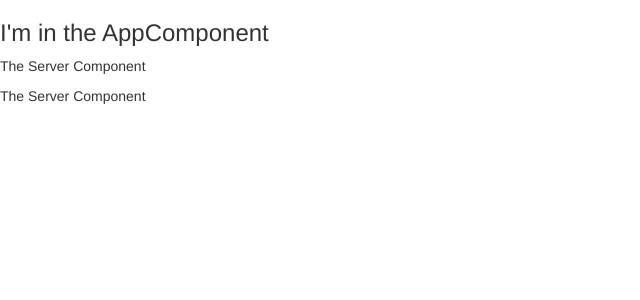
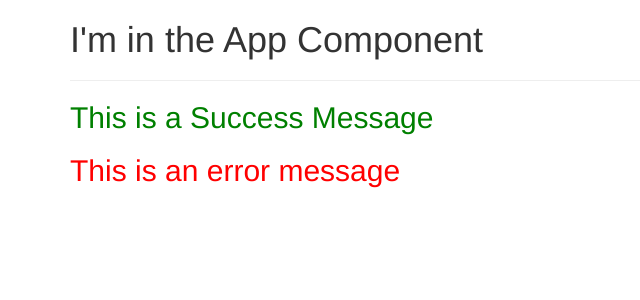
Before and after one commit to asadnawaz126/my-first-app, an Angular app: page / in a window 1280 px wide. Shown: the top 300 px of the page, without its empty margins (0-640 px from the left). Built offline with nearby package versions, Linux system fonts and the light colour scheme.

Commit message:
linked the new components to app component

```diff
--- a/src/app/app.component.html
+++ b/src/app/app.component.html
@@ -1,3 +1,10 @@
-<h3>I'm in the AppComponent</h3>
-
-<app-servers></app-servers>
+<div class="container">
+    <div class="row">
+        <div class="col-xs-12">
+            <h1>I'm in the App Component</h1>
+            <hr>
+            <app-success></app-success>
+            <app-error></app-error>
+        </div>
+    </div>
+</div>
--- a/src/app/app.module.ts
+++ b/src/app/app.module.ts
@@ -6,12 +6,16 @@ import { HttpClientModule } from '@angular/common/http';
 import { AppComponent } from './app.component';
 import { ServerComponent } from './server/server.component';
 import { ServersComponent } from './servers/servers.component';
+import { ErrorComponent } from './error/error.component';
+import { SuccessComponent } from './success/success.component';
 
 @NgModule({
   declarations: [
     AppComponent,
     ServerComponent,
-    ServersComponent
+    ServersComponent,
+    SuccessComponent,
+    ErrorComponent
   ],
   imports: [
     BrowserModule,
```
